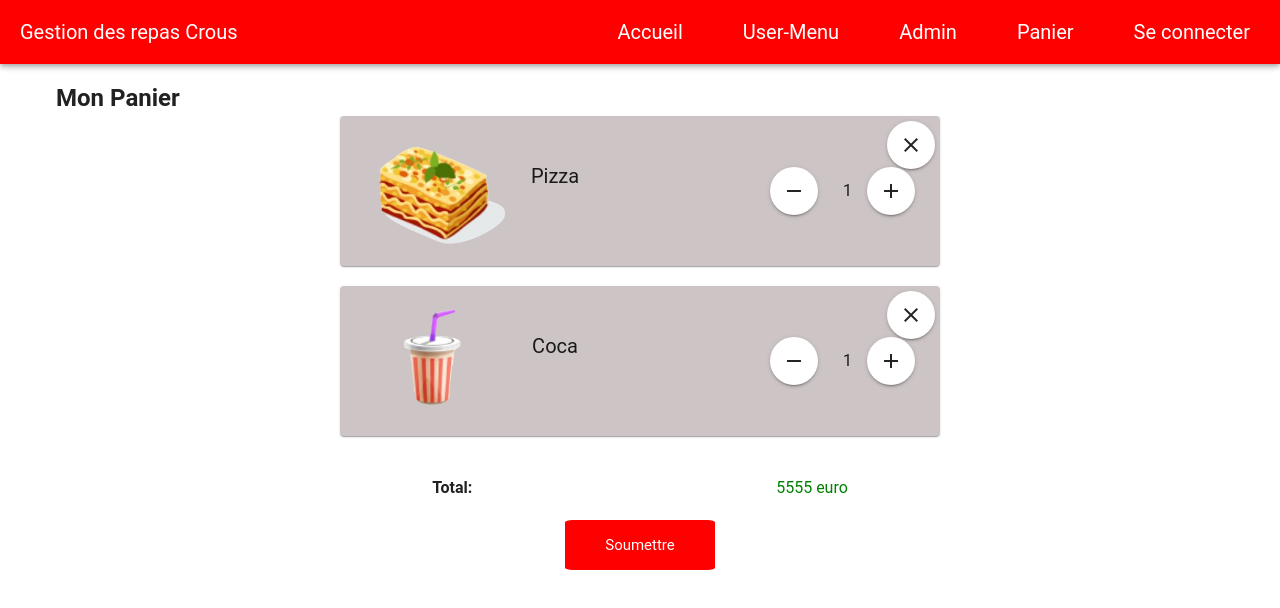
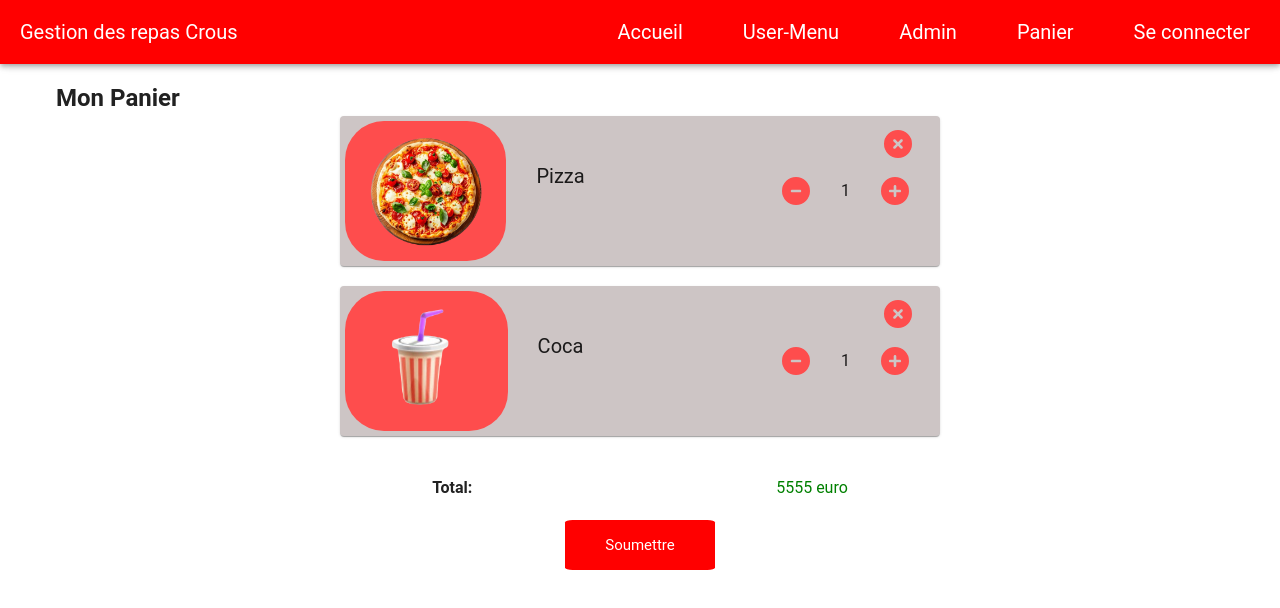
Before and after one commit to sindabenyahme/projet-tut, a Vue app: page /Panier in a window 1280 px wide. Shown: the top 608 px of the page. Built offline with nearby package versions, Linux system fonts and the light colour scheme.

Commit message:
sinda_Panier_Modification

```diff
--- a/src/components/Panier.vue
+++ b/src/components/Panier.vue
@@ -1,41 +1,61 @@
 <template>
   <h2> Mon Panier </h2>
   <div class="panier">
-    <v-card class="plat-card" >
-      <v-img classe ="image" src="../assets/plat.png"></v-img>
+    <v-card class="plat-card">
+
+  <v-img class="image" src="../assets/pizza.png"></v-img>
+
   <p class="plat-nom">Pizza</p>
-      <v-btn icon class="delete-btn" @click="deleteItem(index)">
-        <v-icon>mdi-close</v-icon>
+  <v-card-actions class="actions">
+    <v-btn>
+      <font-awesome-icon icon="fa-solid fa-circle-xmark" size="2xl" @click="deleteItem(index)"></font-awesome-icon>
     </v-btn>
+  </v-card-actions>
   <div class="card-content">
-        <v-btn icon class="minus-btn" @click="decrementQuantity">
-          <v-icon>mdi-minus</v-icon>
+    <v-card-actions class="add-action">
+      <v-btn>
+        <font-awesome-icon icon="fa-solid fa-circle-minus" size="2xl" @click="decrementQuantity"></font-awesome-icon>
       </v-btn>
+    </v-card-actions>
     <p>{{ quantity }}</p>
-        <v-btn icon class="plus-btn" @click="incrementQuantity">
-          <v-icon>mdi-plus</v-icon>
+    <v-card-actions class="add-action">
+      <v-btn>
+        <font-awesome-icon icon="fa-solid fa-circle-plus" size="2xl" @click="incrementQuantity"></font-awesome-icon>
       </v-btn>
+    </v-card-actions>
   </div>
 </v-card>
 
 
   </div>
 
+
+
   <div class="panier">
+
     <v-card class="plat-card">
-      <v-img classe ="image"src="../assets/supp.png" ></v-img>
+
+  <v-img class="image" src="../assets/supp.png"></v-img>
+
+
   <p class="plat-nom">Coca</p>
-      <v-btn icon class="delete-btn" @click="deleteItem">
-        <v-icon>mdi-close</v-icon>
+  <v-card-actions class="actions">
+    <v-btn>
+      <font-awesome-icon icon="fa-solid fa-circle-xmark" size="2xl" @click="deleteItem(index)"></font-awesome-icon>
     </v-btn>
+  </v-card-actions>
   <div class="card-content">
-        <v-btn icon class="minus-btn" @click="decrementQuantity">
-          <v-icon>mdi-minus</v-icon>
+    <v-card-actions class="add-action">
+      <v-btn>
+        <font-awesome-icon icon="fa-solid fa-circle-minus" size="2xl" @click="decrementQuantity"></font-awesome-icon>
       </v-btn>
+    </v-card-actions>
     <p>{{ quantity }}</p>
-        <v-btn icon class="plus-btn" @click="incrementQuantity">
-          <v-icon>mdi-plus</v-icon>
+    <v-card-actions class="add-action">
+      <v-btn>
+        <font-awesome-icon icon="fa-solid fa-circle-plus" size="2xl" @click="incrementQuantity"></font-awesome-icon>
       </v-btn>
+    </v-card-actions>
   </div>
 </v-card>
 
@@ -106,20 +126,6 @@ const incrementQuantity = () => {
   gap: 5px;
 }
 
-.delete-btn {
-  position: absolute;
-  top: 5px;
-  right: 5px;
-}
-
-.minus-btn {
-  margin-right: 20px;
-}
-
-.plus-btn {
-  margin-left: 10px;
-  margin-right: 20px;
-}
 
 
 
@@ -128,7 +134,8 @@ const incrementQuantity = () => {
   flex-shrink: 1;
   font-size: 20px;
   padding-bottom: 30px;
-  margin-right: 5px;
+  margin-right: 10px;
+  padding-left: 30px;
 }
 .submit-btn {
   background-color: red;
@@ -144,4 +151,23 @@ const incrementQuantity = () => {
 
 
 
+.actions{
+  color:  #fe4d4d;
+  display: inline-flex;
+  position: absolute;
+  top: 2px;
+  right: 2px;
+}
+.add-action{
+  color:  #fe4d4d;
+
+}
+
+.image{
+  background-color: #fe4d4d;
+  border-radius: 39px;
+  height: 150px;
+  width: 100;
+}
+
 </style>
```
Lines whose indentation alone changed are shown as unchanged.
